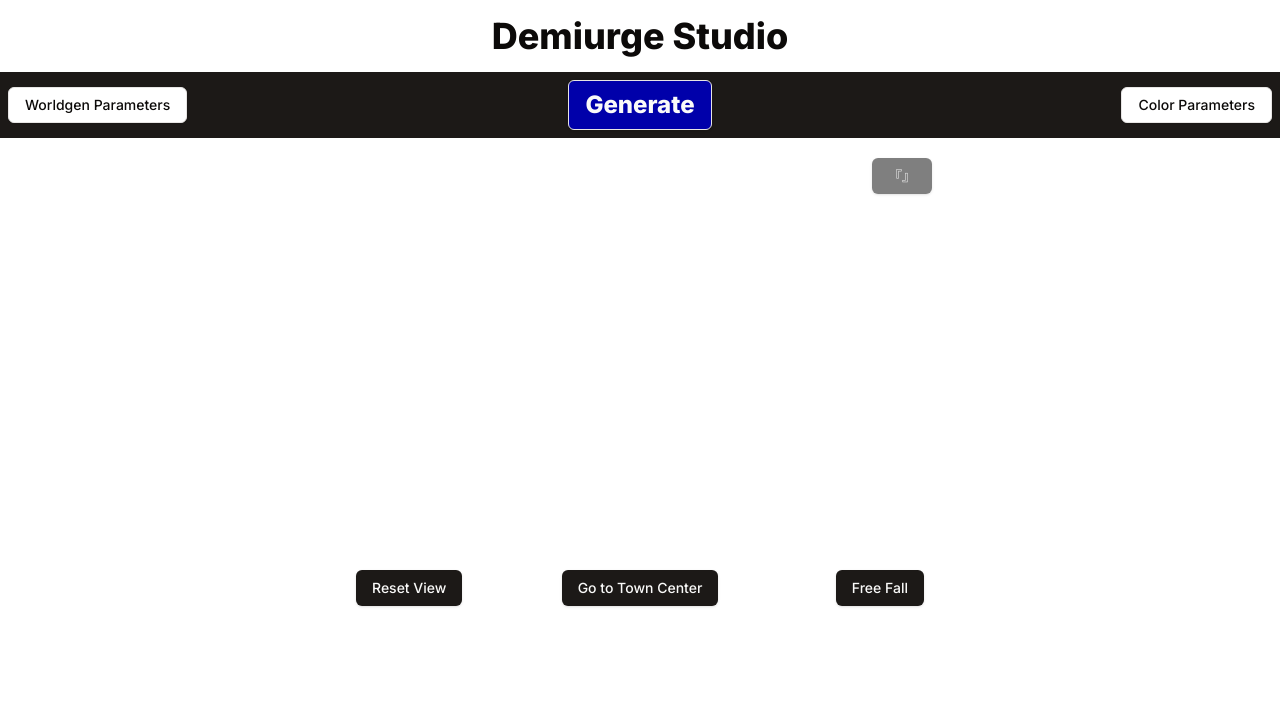
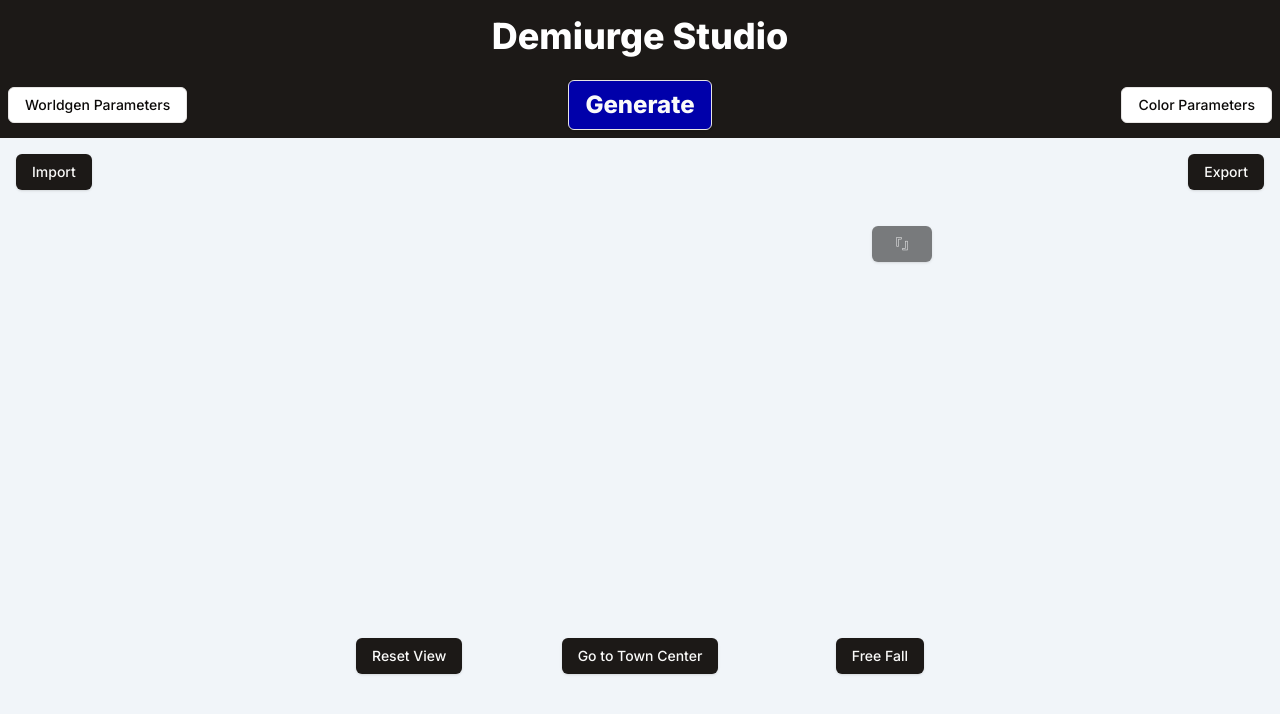
Before and after one commit to jtwaugh/internum, a Next.js app: page /internum/ in a window 1280 px wide. Shown: the top 714 px of the page. Built offline with nearby package versions, Linux system fonts and the light colour scheme.

Commit message:
Add importing and exporting configs via compression

```diff
--- a/src/app/page.tsx
+++ b/src/app/page.tsx
@@ -1,5 +1,7 @@
 "use client"
 
+
+import pako from 'pako';
 
 import dynamic from 'next/dynamic';
 
@@ -12,33 +14,161 @@ const IslandGenerator = dynamic(() => import('../components/IslandGenerator'), {
 
 import { useState, useEffect } from "react";
 
-import { DEFAULT_AMBIENT_LIGHT_COLOR, DEFAULT_DIRECTIONAL_LIGHT_COLOR, DEFAULT_GRADIENT } from '@/constants';
+import * as Constants from '@/constants';
 
-import { ColorsConfig, World } from '@/types';
+import { ColorsConfig, World, WorldGenParams } from '@/types';
 
-const handleGlobalKeyDown = (event: any) => {
-  if (document.activeElement!.id !== 'three-scene') {
-    event.stopPropagation(); // Stops key events from propagating when not focused
-  }
+import { Button } from '@/components/ui/button';
+import { Textarea } from '@/components/ui/textarea';
+import { Popover, PopoverContent, PopoverTrigger } from "@/components/ui/popover";
+
+
+// Function to serialize the current configuration
+const serializeConfig = (wgParams: WorldGenParams, colorsConfig: ColorsConfig) => {
+  const config = {
+    params: wgParams,
+    colorsConfig: colorsConfig,
+  };
+
+  return JSON.stringify(config);
 };
+
+const deserializeConfig = (configString: string) => {
+  const config = JSON.parse(configString);
+  return config;
+}
+
 
 export default function Home() {
   const [currentWorld, setCurrentWorld] = useState<World | null>(null);
-  const [currentColors, setCurrentColors] = useState<ColorsConfig>({terrainGradient: DEFAULT_GRADIENT, ambientLight: DEFAULT_AMBIENT_LIGHT_COLOR, directionalLight: DEFAULT_DIRECTIONAL_LIGHT_COLOR});
+  const [currentColors, setCurrentColors] = useState<ColorsConfig>(
+    {
+      terrainGradient: Constants.DEFAULT_GRADIENT,
+      ambientLight: Constants.DEFAULT_AMBIENT_LIGHT_COLOR,
+      directionalLight: Constants.DEFAULT_DIRECTIONAL_LIGHT_COLOR
+    }
+  );
+  const [currentParams, setCurrentParams] = useState<WorldGenParams>(
+    {
+      noiseScale: Constants.DEFAULT_NOISE_SCALE,
+        canvasSize: Constants.DEFAULT_CANVAS_SIZE,
+        threshold: Constants.DEFAULT_THRESHOLD,
+        maxDistanceFactor: Constants.DEFAULT_MAX_DISTANCE_FACTOR,
+        blurIterations: Constants.DEFAULT_BLUR_ITERATIONS
+    }
+  )
 
   const [isFullscreen, setIsFullscreen] = useState<boolean>(false);
+
+  // UI
+  const [currentSeed, setCurrentSeed] = useState("");
+  const [importText, setImportText] = useState("");
+  const [copied, setCopied] = useState(false);
+  const [imported, setImported] = useState(false);
+
+  const handleCopy = () => {
+    navigator.clipboard.writeText(currentSeed)
+      .then(() => {
+        setCopied(true);
+        setTimeout(() => setCopied(false), 2000); // Reset the copied state after 2 seconds
+      })
+      .catch(err => {
+        console.error('Failed to copy: ', err);
+      });
+  };
+
+  const handleImportConfig = () => {
+    function base64ToUint8Array(base64: string): Uint8Array {
+      const binaryString = atob(base64);
+      const len = binaryString.length;
+      const uint8Array = new Uint8Array(len);
+      for (let i = 0; i < len; i++) {
+          uint8Array[i] = binaryString.charCodeAt(i);
+      }
+      return uint8Array;
+    }
+
+    // TODO must validate
+    const decompressedSeed = pako.inflate(base64ToUint8Array(importText), { to: 'string' });
+    console.log('Decompressed config:', decompressedSeed);
+    const newConfig = deserializeConfig(decompressedSeed);
+    setCurrentParams(newConfig.params);
+    setCurrentColors(newConfig.colorsConfig);
+    setImported(true);
+    setTimeout(() => setImported(false), 2000);
+  };
+
+  const handleExportConfig = (wgParams: WorldGenParams, colorsConfig: ColorsConfig) => {
+    function uint8ArrayToBase64(uint8Array: Uint8Array): string {
+      let binary = '';
+      const len = uint8Array.byteLength;
+      for (let i = 0; i < len; i++) {
+          binary += String.fromCharCode(uint8Array[i]);
+      }
+      return btoa(binary);
+    }
+    const serializedConfig = serializeConfig(wgParams, colorsConfig);
+    const uint8Config = pako.deflate(serializedConfig);
+
+    const compressedConfig = uint8ArrayToBase64(uint8Config);
+
+    console.log('Serialized Config:', serializedConfig);
+    console.log('Compressed Config:', compressedConfig);
+    setCurrentSeed(compressedConfig.toString());
+  };
 
   useEffect(() => {
     //console.log(currentMesh);
   }, [currentWorld]);
 
   useEffect(() => {
-    console.log(currentColors);
+    //console.log(currentColors);
   }, [currentColors]);
 
+  useEffect(() => {
+    console.log(currentParams);
+  }, [currentParams]);
+
   return (
-    <div>
-      <IslandGenerator onWorldGenerated={setCurrentWorld} onColorsChanged={setCurrentColors} display={!isFullscreen} />
+    <div className='h-screen w-full bg-slate-100'>
+      <IslandGenerator
+        params={currentParams}
+        onWorldGenerated={setCurrentWorld}
+        onColorsChanged={setCurrentColors}
+        onParamsChanged={setCurrentParams}
+        display={!isFullscreen}
+      />
+      <div id="buttons-container" className="relative">
+        <div className='flex p-4'>
+          <div className='flex w-1/2 justify-start'>
+            <Popover>
+              <PopoverTrigger asChild>
+                  <Button>Import</Button>
+              </PopoverTrigger>
+              <PopoverContent>
+                <Textarea
+                className="max-h-24 overflow-y-auto break-all"
+                placeholder="Paste seed"
+                value={importText}
+                onChange={(e: React.ChangeEvent<HTMLTextAreaElement>) => setImportText(e.target.value)}
+                />
+                <Button className="w-full" onClick={handleImportConfig}>{imported ? "Uploaded!" : "Upload"} </Button>
+              </PopoverContent>
+            </Popover>
+          </div>
+          <div className='flex w-1/2 justify-end'>
+            <Popover>
+              <PopoverTrigger asChild>
+                  <Button onClick={() => handleExportConfig(currentParams, currentColors)}>Export</Button>
+              </PopoverTrigger>
+              <PopoverContent>
+                <Textarea className="max-h-24 overflow-y-auto break-all self-start" onClick={handleCopy}>{currentSeed}</Textarea>
+                <Button className="w-full" onClick={handleCopy}>{copied ? "Copied!" : "Copy"}</Button>
+              </PopoverContent>
+            </Popover>
+          </div>
+        </div>
+      </div>
       <ThreeScene world={currentWorld} colorsConfig={currentColors} handleFullscreenChange={setIsFullscreen}/>
     </div>
   );
--- a/src/components/IslandGenerator.tsx
+++ b/src/components/IslandGenerator.tsx
@@ -3,14 +3,20 @@
 import React, { useState, useEffect } from 'react';
 import p5 from 'p5';
 
-import { TEMPLE_MIN_RADIUS, TEMPLE_MAX_RADIUS, DEFAULT_GRADIENT, DEFAULT_AMBIENT_LIGHT_COLOR, DEFAULT_DIRECTIONAL_LIGHT_COLOR } from '@/constants';
+import * as Constants from '@/constants';
 
 import { Slider } from '@/components/ui/slider';
 import { Button } from './ui/button';
 import { Popover, PopoverContent, PopoverTrigger } from "@/components/ui/popover";
 import { Label } from './ui/label';
+import {
+  Accordion,
+  AccordionContent,
+  AccordionItem,
+  AccordionTrigger,
+} from "@/components/ui/accordion"
 
-import { World, ColorsConfig } from '@/types';
+import { World, ColorsConfig, WorldGenParams } from '@/types';
 import GradientBuilder from './GradientBuilder';
 import { ColorHexInput } from './ColorHexInput';
 
@@ -18,25 +24,52 @@ import { ColorHexInput } from './ColorHexInput';
 interface IslandGeneratorProps {
   onWorldGenerated: (world: World | null) => void;
   onColorsChanged: (colorsConfig: ColorsConfig) => void;
+  onParamsChanged: (params: WorldGenParams) => void;
+  params: WorldGenParams;
   display: boolean;
 }
 
 const IslandGenerator: React.FC<IslandGeneratorProps> = (props: IslandGeneratorProps) => {
-  const [noiseScale, setNoiseScale] = useState(0.1);
-  const [canvasSize, setCanvasSize] = useState(400);
-  const [threshold, setThreshold] = useState(0.5);
-  const [maxDistanceFactor, setMaxDistanceFactor] = useState(1);
-  const [blurIterations, setBlurIterations] = useState(1);
+  const [noiseScale, setNoiseScale] = useState(props.params.noiseScale);
+  const [canvasSize, setCanvasSize] = useState(props.params.canvasSize);
+  const [threshold, setThreshold] = useState(props.params.threshold);
+  const [maxDistanceFactor, setMaxDistanceFactor] = useState(props.params.maxDistanceFactor);
+  const [blurIterations, setBlurIterations] = useState(props.params.blurIterations);
 
-  const [gradient, setGradient] = useState(DEFAULT_GRADIENT);
-  const [ambientLightColor, setAmbientLightColor] = useState(DEFAULT_AMBIENT_LIGHT_COLOR);
-  const [directionalLightColor, setDirectionalLightColor] = useState(DEFAULT_DIRECTIONAL_LIGHT_COLOR);
+  const [gradient, setGradient] = useState(Constants.DEFAULT_GRADIENT);
+  const [ambientLightColor, setAmbientLightColor] = useState(Constants.DEFAULT_AMBIENT_LIGHT_COLOR);
+  const [directionalLightColor, setDirectionalLightColor] = useState(Constants.DEFAULT_DIRECTIONAL_LIGHT_COLOR);
 
-  // Section for island generation
 
   useEffect(() => {
-    props.onColorsChanged({terrainGradient: gradient, ambientLight: ambientLightColor, directionalLight: directionalLightColor});
+    props.onColorsChanged(
+      {
+        terrainGradient: gradient,
+        ambientLight: ambientLightColor,
+        directionalLight: directionalLightColor
+      }
+    );
   }, [gradient, ambientLightColor, directionalLightColor]);
+
+  useEffect(() => {
+    props.onParamsChanged(
+      {
+        noiseScale: noiseScale,
+        canvasSize: canvasSize,
+        threshold: threshold,
+        maxDistanceFactor: maxDistanceFactor,
+        blurIterations: blurIterations
+      }
+    )
+  }, [noiseScale, canvasSize, threshold, maxDistanceFactor, blurIterations])
+
+  useEffect(() => {
+    setNoiseScale(props.params.noiseScale);
+    setCanvasSize(props.params.canvasSize);
+    setThreshold(props.params.threshold);
+    setMaxDistanceFactor(props.params.maxDistanceFactor);
+    setBlurIterations(props.params.blurIterations);
+  }, [props.params]);
 
   const generateHeightmap = (p: p5): number[][] => {
     const heightmap: number[][] = [];
@@ -258,7 +291,7 @@ const IslandGenerator: React.FC<IslandGeneratorProps> = (props: IslandGeneratorP
     const blurredHeightmap = blurHeightmap(heightmap);
 
     const townSquarePosition = getRandomLandTile(blurredHeightmap);
-    const templePosition = findHighestPoint(blurredHeightmap, townSquarePosition, TEMPLE_MIN_RADIUS, TEMPLE_MAX_RADIUS);
+    const templePosition = findHighestPoint(blurredHeightmap, townSquarePosition, Constants.TEMPLE_MIN_RADIUS, Constants.TEMPLE_MAX_RADIUS);
     const docksPosition = findClosestWaterBorder(blurredHeightmap, townSquarePosition);
 
     props.onWorldGenerated({heightmap: blurredHeightmap, townSquare: townSquarePosition, temple: templePosition, docks: docksPosition});
@@ -275,15 +308,15 @@ const IslandGenerator: React.FC<IslandGeneratorProps> = (props: IslandGeneratorP
 
   return (
     <div id='island-generator-container' tabIndex={1}>
-      <div className='p-4 flex justify-center'>
-        <Label className='text-4xl font-extrabold'>Demiurge Studio</Label>
+      <div className='p-4 flex justify-center bg-primary'>
+        <Label className='text-4xl font-extrabold text-white'>Demiurge Studio</Label>
       </div>
 
-      <div className="flex bg-primary border-input items-center">
+      <div className="flex border-input items-center bg-primary">
         <div className="flex w-1/3 p-2">
           <Popover>
             <PopoverTrigger asChild>
-              <Button variant="outline">Worldgen Parameters</Button>
+              <Button variant="outline">{window.innerWidth > 600 ? "Worldgen Parameters" : "🌐"}</Button>
             </PopoverTrigger>
             <PopoverContent className="w-80">
               <div>
@@ -363,28 +396,25 @@ const IslandGenerator: React.FC<IslandGeneratorProps> = (props: IslandGeneratorP
         <div className="flex w-1/3 p-2 justify-end">
           <Popover>
             <PopoverTrigger asChild>
-              <Button variant="outline">Color Parameters</Button>
+              <Button variant="outline">{window.innerWidth > 600 ? "Color Parameters" : "🎨"}</Button>
             </PopoverTrigger>
             <PopoverContent className="w-80">
-              <ColorHexInput text="Ambient Light" value={ambientLightColor} placeholder={DEFAULT_AMBIENT_LIGHT_COLOR} onChange={setAmbientLightColor}></ColorHexInput>
-              <ColorHexInput text="Directional Light" value={directionalLightColor} placeholder={DEFAULT_DIRECTIONAL_LIGHT_COLOR} onChange={setDirectionalLightColor}></ColorHexInput>
-              <Popover>
-                <PopoverTrigger asChild>
-                  <div className='flex space-x-4'>
-                    <div className='w-1/2 flex justify-start'>
-                      <Button variant="outline">Gradient</Button>
-                    </div>
-                    <div className='w-1/2 flex justify-end'>
-                      <div className='aspect-square border rounded-md' style={{
+              <ColorHexInput text="Ambient Light" value={ambientLightColor} placeholder={Constants.DEFAULT_AMBIENT_LIGHT_COLOR} onChange={setAmbientLightColor}></ColorHexInput>
+              <ColorHexInput text="Directional Light" value={directionalLightColor} placeholder={Constants.DEFAULT_DIRECTIONAL_LIGHT_COLOR} onChange={setDirectionalLightColor}></ColorHexInput>
+
+              <Accordion type="single" collapsible className="w-full">
+                <AccordionItem value="item-1">
+                  <AccordionTrigger className='flex'>
+                    <div className='w-1/2 text-start'>Gradient</div>
+                    <div className='w-1/2 border h-full rounded-md mr-2 ml-4' style={{
                           background: `linear-gradient(180deg, ${gradient[3]}, ${gradient[2]}, ${gradient[1]}, ${gradient[0]})`,
                         }}/>
-                    </div>
-                  </div>
-                </PopoverTrigger>
-                <PopoverContent>
-                  <GradientBuilder currentGradient={gradient} onChange={onGradientChanged}/>
-                </PopoverContent>
-              </Popover>
+                  </AccordionTrigger>
+                  <AccordionContent>
+                    <GradientBuilder currentGradient={gradient} onChange={onGradientChanged}/>
+                  </AccordionContent>
+                </AccordionItem>
+              </Accordion>
             </PopoverContent>
           </Popover>
         </div>
--- a/src/components/ThreeScene.tsx
+++ b/src/components/ThreeScene.tsx
@@ -8,6 +8,8 @@ import { Button } from './ui/button';
 
 import { ColorsConfig, World } from '@/types';
 import { drawTemple, drawTownLocations, drawTownSquare, generateMesh } from '@/app/models';
+
+
 
 const DEBUG_DRAW_TOWN_LOCATIONS = true;
 
@@ -60,6 +62,7 @@ const ThreeScene: React.FC<ThreeSceneProps> = (props: ThreeSceneProps) => {
 
   const cameraModeRef = useRef<CameraMode>(CameraMode.FreeFloat);
 
+
   const resetCamera = () => {
     cameraRef.current!.fov = DEFAULT_FOV;
     cameraRef.current!.aspect = DEFAULT_ASPECT;
@@ -73,6 +76,7 @@ const ThreeScene: React.FC<ThreeSceneProps> = (props: ThreeSceneProps) => {
   const fallSpeedRef = useRef(0); // Use ref to persist fall speed across renders
   const gravity = 9.81; // Simulating gravity
 
+
   useEffect(() => {
     colorConfigRef.current = props.colorsConfig;
     console.log(props.colorsConfig);
@@ -82,7 +86,7 @@ const ThreeScene: React.FC<ThreeSceneProps> = (props: ThreeSceneProps) => {
   useEffect(() => {
     // Constructor: Components setup
     const renderer = new THREE.WebGLRenderer({ antialias: true });
-    renderer.setSize(Math.min(window.innerWidth - 100, 600), 400);
+    renderer.setSize(Math.min(window.innerWidth, 600), 400);
     rendererRef.current = renderer;
 
     mountRef.current!.appendChild(rendererRef.current.domElement);
@@ -144,16 +148,6 @@ const ThreeScene: React.FC<ThreeSceneProps> = (props: ThreeSceneProps) => {
         }
       }
       freeFloatControlsRef.current!.update();
-    };
-
-    const handleBlur = () => {
-      console.log('ThreeScene lost focus, stopping key listeners');
-      containerRef.current!.removeEventListener('keydown', handleKeyDown);
-    };
-
-    const handleFocus = () => {
-      console.log('ThreeScene gained focus, adding key listeners');
-      containerRef.current!.addEventListener('keydown', handleKeyDown);
     };
 
     // Game logic: Initialize to free-float mode
@@ -302,7 +296,7 @@ const ThreeScene: React.FC<ThreeSceneProps> = (props: ThreeSceneProps) => {
     if (shouldBeFullscreen) {
       rendererRef.current!.setSize(window.innerWidth - 100, window.innerHeight - 100);
     } else {
-      rendererRef.current!.setSize(600, 400);
+      rendererRef.current!.setSize(Math.min(window.innerWidth, 600), 400);
     }
     setIsFullscreen(shouldBeFullscreen);
     props.handleFullscreenChange(shouldBeFullscreen);
@@ -331,7 +325,7 @@ const ThreeScene: React.FC<ThreeSceneProps> = (props: ThreeSceneProps) => {
               <div className='flex w-1/3 justify-center'>
                 <Button
                   onClick={moveCameraAboveTownSquare}>
-                  Go to Town Center
+                  {window.innerWidth > 600 ? "Go to Town Center" : "🏘️"}
                 </Button>
               </div>
               <div className='flex w-1/3 justify-end'>
@@ -346,9 +340,6 @@ const ThreeScene: React.FC<ThreeSceneProps> = (props: ThreeSceneProps) => {
               </div>
             </div>
           </div>
-
-
-
         </div>
       </div>
     </div>
--- /dev/null
+++ b/src/components/ui/accordion.tsx
@@ -0,0 +1,57 @@
+"use client"
+
+import * as React from "react"
+import * as AccordionPrimitive from "@radix-ui/react-accordion"
+import { ChevronDownIcon } from "@radix-ui/react-icons"
+
+import { cn } from "@/lib/utils"
+
+const Accordion = AccordionPrimitive.Root
+
+const AccordionItem = React.forwardRef<
+  React.ElementRef<typeof AccordionPrimitive.Item>,
+  React.ComponentPropsWithoutRef<typeof AccordionPrimitive.Item>
+>(({ className, ...props }, ref) => (
+  <AccordionPrimitive.Item
+    ref={ref}
+    className={cn("border-b", className)}
+    {...props}
+  />
+))
+AccordionItem.displayName = "AccordionItem"
+
+const AccordionTrigger = React.forwardRef<
+  React.ElementRef<typeof AccordionPrimitive.Trigger>,
+  React.ComponentPropsWithoutRef<typeof AccordionPrimitive.Trigger>
+>(({ className, children, ...props }, ref) => (
+  <AccordionPrimitive.Header className="flex">
+    <AccordionPrimitive.Trigger
+      ref={ref}
+      className={cn(
+        "flex flex-1 items-center justify-between py-4 text-sm font-medium transition-all hover:underline [&[data-state=open]>svg]:rotate-180",
+        className
+      )}
+      {...props}
+    >
+      {children}
+      <ChevronDownIcon className="h-4 w-4 shrink-0 text-muted-foreground transition-transform duration-200" />
+    </AccordionPrimitive.Trigger>
+  </AccordionPrimitive.Header>
+))
+AccordionTrigger.displayName = AccordionPrimitive.Trigger.displayName
+
+const AccordionContent = React.forwardRef<
+  React.ElementRef<typeof AccordionPrimitive.Content>,
+  React.ComponentPropsWithoutRef<typeof AccordionPrimitive.Content>
+>(({ className, children, ...props }, ref) => (
+  <AccordionPrimitive.Content
+    ref={ref}
+    className="overflow-hidden text-sm data-[state=closed]:animate-accordion-up data-[state=open]:animate-accordion-down"
+    {...props}
+  >
+    <div className={cn("pb-4 pt-0", className)}>{children}</div>
+  </AccordionPrimitive.Content>
+))
+AccordionContent.displayName = AccordionPrimitive.Content.displayName
+
+export { Accordion, AccordionItem, AccordionTrigger, AccordionContent }
--- a/src/constants.tsx
+++ b/src/constants.tsx
@@ -7,3 +7,9 @@ export const DEFAULT_GRADIENT = ["#0000ff", "#aaff00", "#00ff00", "#ffffff"];
 
 export const DEFAULT_AMBIENT_LIGHT_COLOR = "#ffffff";
 export const DEFAULT_DIRECTIONAL_LIGHT_COLOR = "#ffffff";
+
+export const DEFAULT_NOISE_SCALE = 0.1;
+export const DEFAULT_CANVAS_SIZE = 400;
+export const DEFAULT_THRESHOLD = 0.5;
+export const DEFAULT_MAX_DISTANCE_FACTOR = 1;
+export const DEFAULT_BLUR_ITERATIONS = 1;
```
Also changed, not shown: src/types.tsx (+8 -0 lines).
